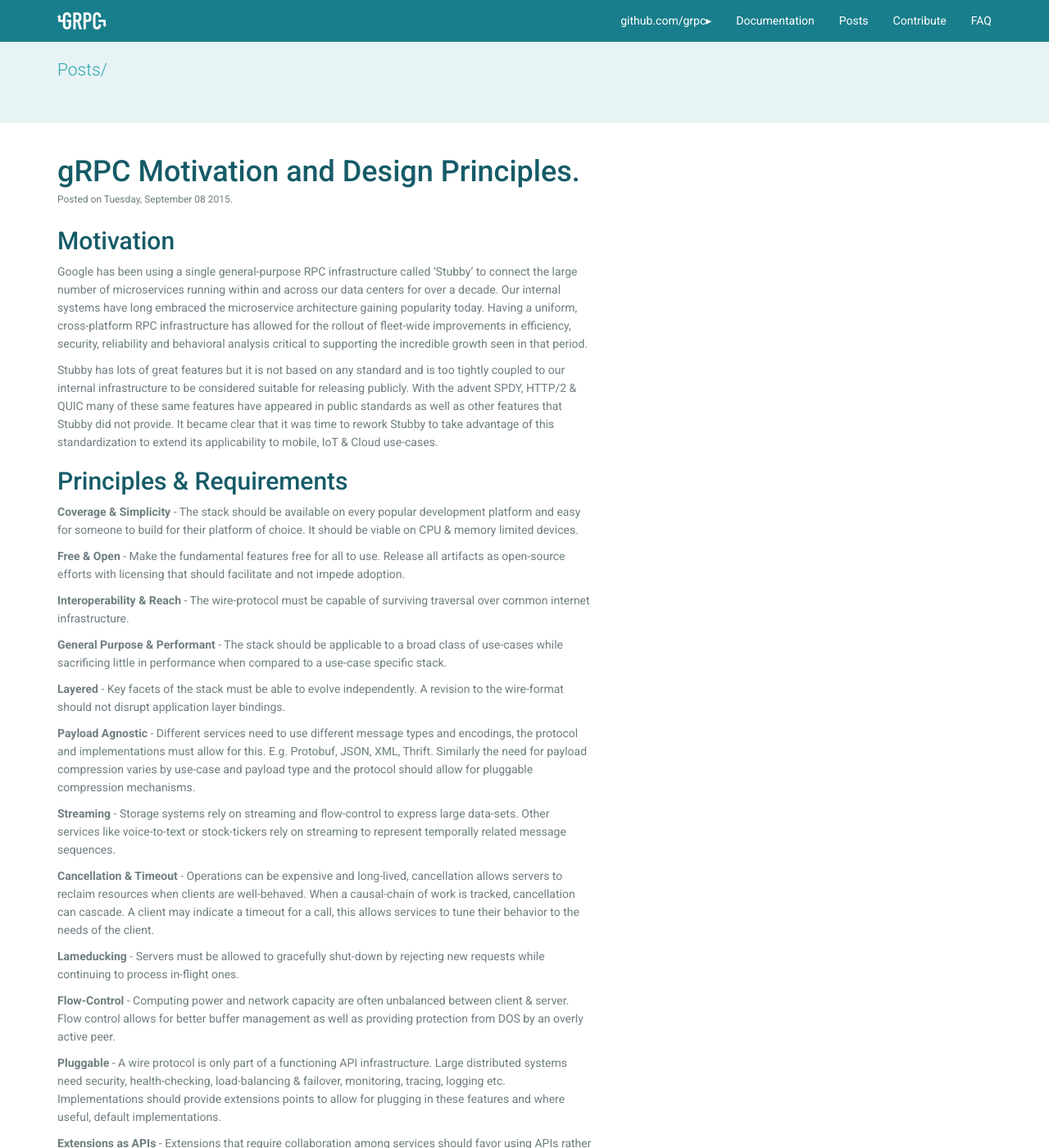
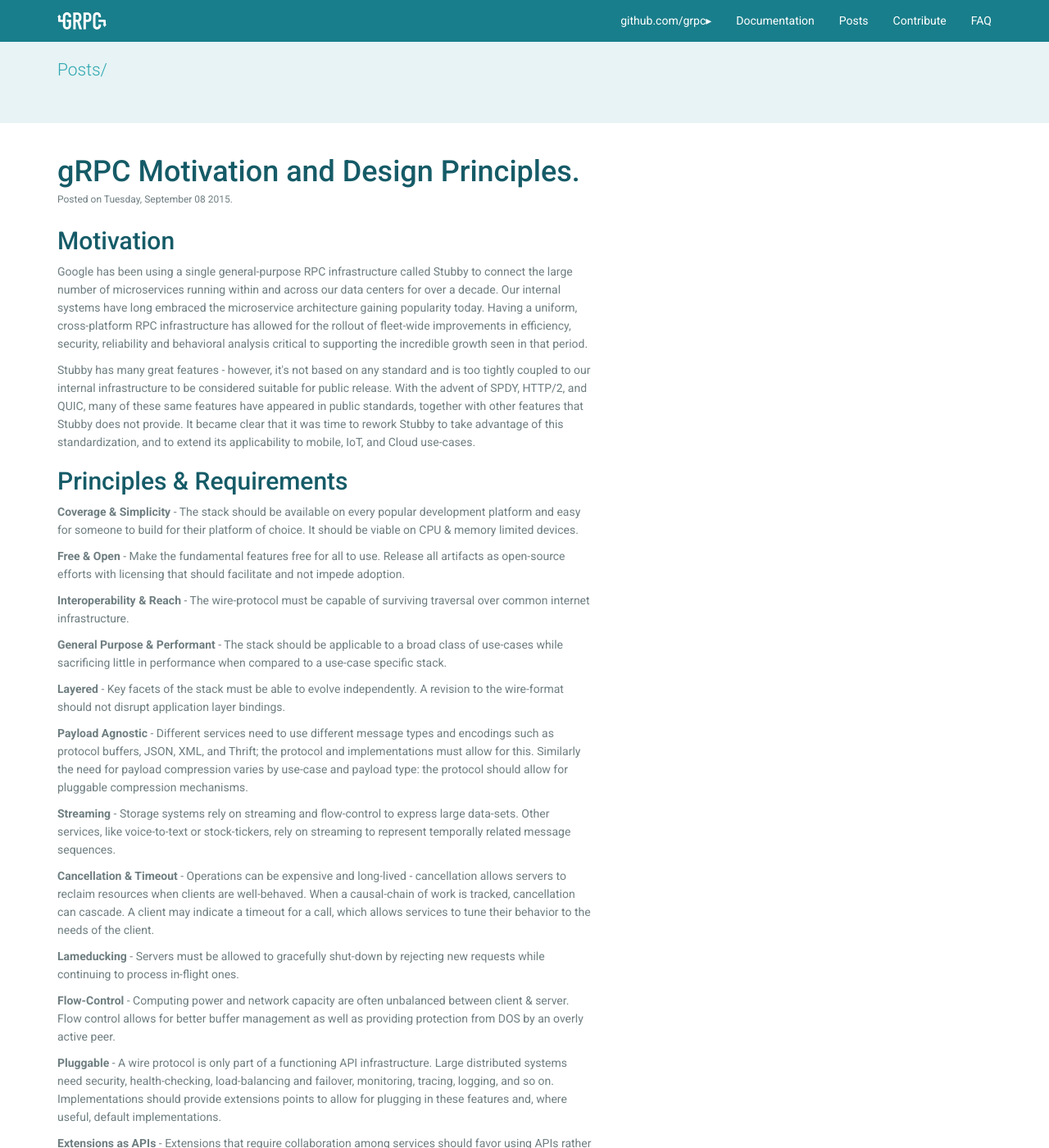
Before and after one commit to grpc/grpc.github.io, a Jekyll site: the page built from _posts/2015-9-8-principles.html, in a window 1280 px wide and 1400 px high. Shown: the whole window at 82% size. Built offline with Jekyll 4.4.1, drawn with Linux system fonts in a browser that asks for light colours; nearby versions of some CDN libraries; library files that are not in the unit come from our copies; Markdown is read by kramdown in place of the engine named in the settings; some of the changed text lies outside the part shown.

Commit message:
Fixed Principles article text after feedback from @lisafc.

```diff
--- a/_posts/2015-9-8-principles.html
+++ b/_posts/2015-9-8-principles.html
@@ -8,10 +8,10 @@
 
 <h2>Motivation</h2>
 
-<p>Google has been using a single general-purpose RPC infrastructure called ‘Stubby’ to connect the large number of microservices running within and across our data centers for over a decade. Our internal systems have long embraced the microservice architecture gaining popularity today. Having a uniform, cross-platform RPC infrastructure has allowed for the rollout of fleet-wide improvements in efficiency, security, reliability and behavioral analysis critical to supporting the incredible growth seen in that period.
+<p>Google has been using a single general-purpose RPC infrastructure called Stubby to connect the large number of microservices running within and across our data centers for over a decade. Our internal systems have long embraced the microservice architecture gaining popularity today. Having a uniform, cross-platform RPC infrastructure has allowed for the rollout of fleet-wide improvements in efficiency, security, reliability and behavioral analysis critical to supporting the incredible growth seen in that period.
 </p>
 
-<p>Stubby has lots of great features but it is not based on any standard and is too tightly coupled to our internal infrastructure to be considered suitable for releasing publicly. With the advent SPDY, HTTP/2 &amp; QUIC many of these same features have appeared in public standards as well as other features that Stubby did not provide. It became clear that it was time to rework Stubby to take advantage of this standardization to extend its applicability to mobile, IoT &amp; Cloud use-cases.</p>
+<p>Stubby has many great features - however, it's not based on any standard and is too tightly coupled to our internal infrastructure to be considered suitable for public release. With the advent of SPDY, HTTP/2, and QUIC, many of these same features have appeared in public standards, together with other features that Stubby does not provide. It became clear that it was time to rework Stubby to take advantage of this standardization, and to extend its applicability to mobile, IoT, and Cloud use-cases.</p>
 
 <h2>Principles &amp; Requirements</h2>
 
@@ -25,19 +25,19 @@
 
 <p><strong>Layered</strong> - Key facets of the stack must be able to evolve independently. A revision to the wire-format should not disrupt application layer bindings.</p>
 
-<p><strong>Payload Agnostic</strong> - Different services need to use different message types and encodings, the protocol and implementations must allow for this. E.g. Protobuf, JSON, XML, Thrift. Similarly the need for payload compression varies by use-case and payload type and the protocol should allow for pluggable compression mechanisms.</p>
+<p><strong>Payload Agnostic</strong> - Different services need to use different message types and encodings such as protocol buffers, JSON, XML, and Thrift; the protocol and implementations must allow for this. Similarly the need for payload compression varies by use-case and payload type: the protocol should allow for pluggable compression mechanisms.</p>
 
-<p><strong>Streaming</strong> - Storage systems rely on streaming and flow-control to express large data-sets. Other services like voice-to-text or stock-tickers rely on streaming to represent temporally related message sequences.</p>
+<p><strong>Streaming</strong> - Storage systems rely on streaming and flow-control to express large data-sets. Other services, like voice-to-text or stock-tickers, rely on streaming to represent temporally related message sequences.</p>
 
-<p><strong>Cancellation &amp; Timeout</strong> - Operations can be expensive and long-lived, cancellation allows servers to reclaim resources when clients are well-behaved. When a causal-chain of work is tracked, cancellation can cascade. A client may indicate a timeout for a call, this allows services to tune their behavior to the needs of the client.</p>
+<p><strong>Cancellation &amp; Timeout</strong> - Operations can be expensive and long-lived - cancellation allows servers to reclaim resources when clients are well-behaved. When a causal-chain of work is tracked, cancellation can cascade. A client may indicate a timeout for a call, which allows services to tune their behavior to the needs of the client.</p>
 
 <p><strong>Lameducking</strong> - Servers must be allowed to gracefully shut-down by rejecting new requests while continuing to process in-flight ones.</p>
 
 <p><strong>Flow-Control</strong> - Computing power and network capacity are often unbalanced between client &amp; server. Flow control allows for better buffer management as well as providing protection from DOS by an overly active peer.</p>
 
-<p><strong>Pluggable</strong> - A wire protocol is only part of a functioning API infrastructure. Large distributed systems need security, health-checking, load-balancing &amp; failover, monitoring, tracing, logging etc. Implementations should provide extensions points to allow for plugging in these features and where useful, default implementations.</p>
+<p><strong>Pluggable</strong> - A wire protocol is only part of a functioning API infrastructure. Large distributed systems need security, health-checking, load-balancing and failover, monitoring, tracing, logging, and so on. Implementations should provide extensions points to allow for plugging in these features and, where useful, default implementations.</p>
 
-<p><strong>Extensions as APIs</strong> - Extensions that require collaboration among services should favor using APIs rather than protocol extensions where possible. E.g. health-checking, service introspection, load monitoring, load-balancing assignment ...</p>
+<p><strong>Extensions as APIs</strong> - Extensions that require collaboration among services should favor using APIs rather than protocol extensions where possible. Extensions of this type could include health-checking, service introspection, load monitoring, and load-balancing assignment.</p>
 
 <p><strong>Metadata Exchange</strong> - Common cross-cutting concerns like authentication or tracing rely on the exchange of data that is not part of the declared interface of a service. Deployments rely on their ability to evolve these features at a different rate to the individual APIs exposed by services.</p>
 
```
